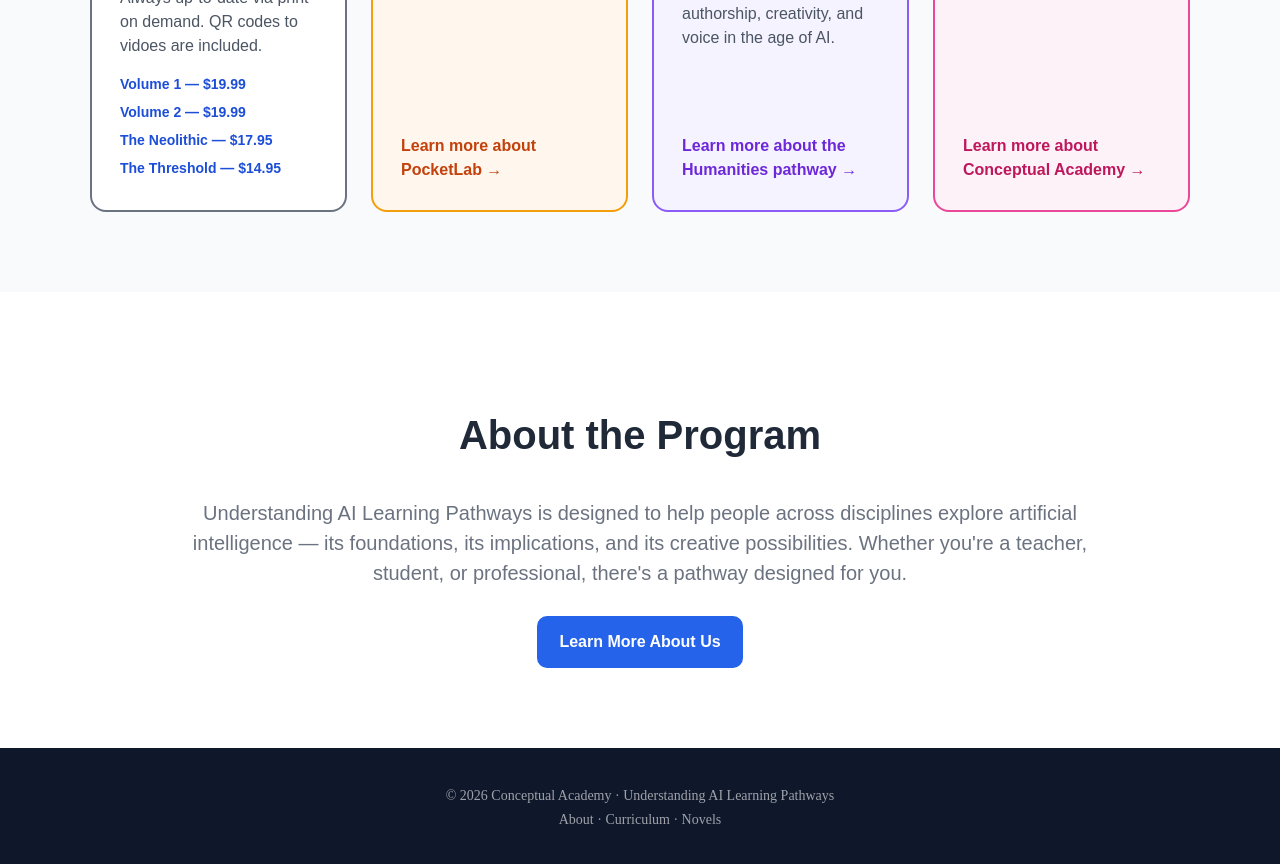
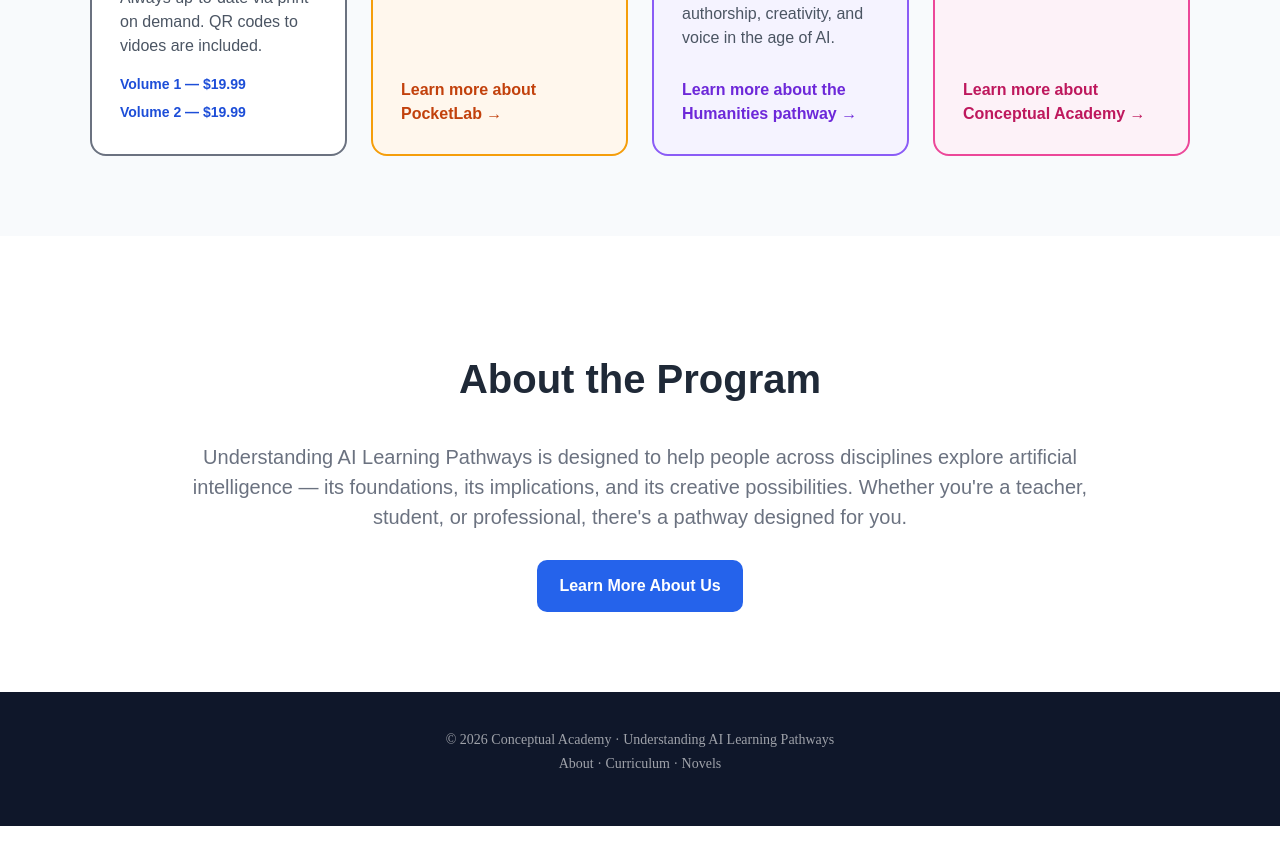
Before and after one commit to Suchocki88/UnderstandingAI.ai, a Next.js app: page / in a window 1280 px wide. Shown: the part 3320-4184 px from the top of the page. After the commit the page ends 4146 px from the top, so only its background shows below. Built offline with nearby package versions, Linux system fonts and the light colour scheme.

Commit message:
Update page.tsx

```diff
--- a/app/page.tsx
+++ b/app/page.tsx
@@ -179,8 +179,6 @@ export default function Page() {
               <div style={{ fontSize: 14, color: "#6b7280", lineHeight: 2 }}>
                 <a href="https://shop.ingramspark.com/b/084?params=4Ubgowqn33dPkRQlH6Lc3HmeHl43roEnJHw4n0t9uEd" target="_blank" rel="noopener noreferrer" style={buyButton}>Volume 1 — $19.99</a><br />
                 <a href="https://shop.ingramspark.com/b/084?params=2SR8fnMJdGddfDPH5kQLrD6P0VrPHPof8SrYclByl9q" target="_blank" rel="noopener noreferrer" style={buyButton}>Volume 2 — $19.99</a><br />
-                <a href="https://shop.ingramspark.com/b/084?params=OZfSKWXKME8ZxFjUVQ71XGexxnbrStxDVD23KJKbFdQ" target="_blank" rel="noopener noreferrer" style={buyButton}>The Neolithic — $17.95</a><br />
-                <a href="https://shop.ingramspark.com/b/084?params=Va0WiVxgr0pbIejltajiU2dWCVLTTUMKzfs6H3Bn8DR" target="_blank" rel="noopener noreferrer" style={buyButton}>The Threshold — $14.95</a>
               </div>
             </div>
 
```
